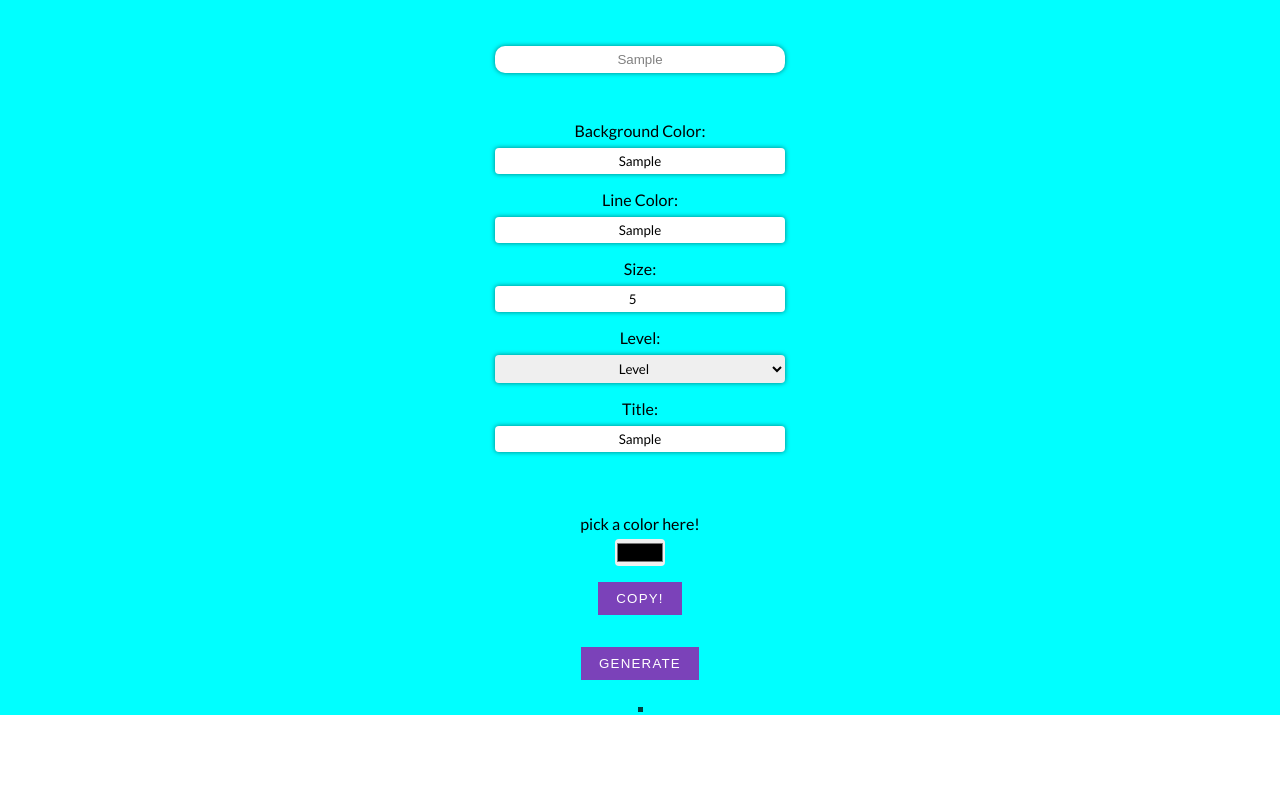
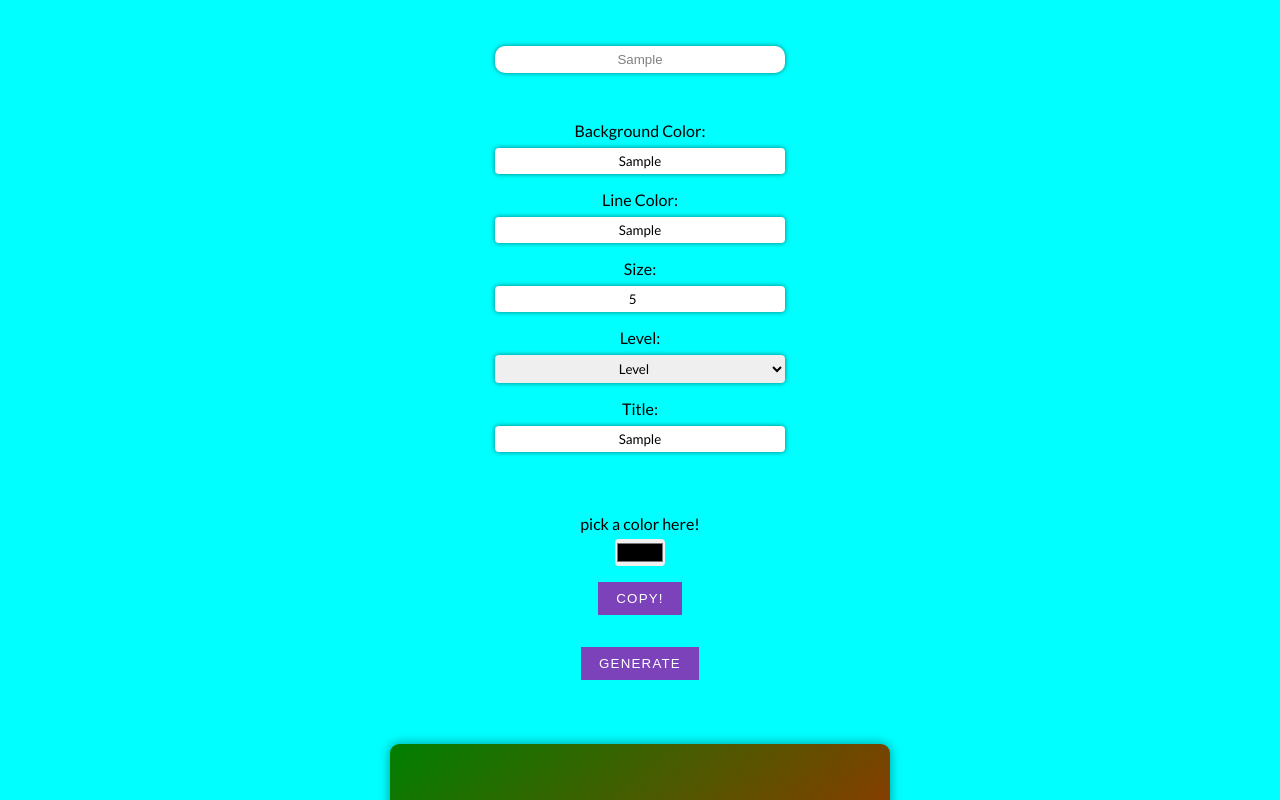
Before and after one commit to parham-mosadeq/qr-code-generator, a React (Create React App) app: page / in a window 1280 px wide. Both pictures are taken after typing "Sample", "Sample", "Sample", "5", "Sample" into the empty fields and a click on the button "GENERATE". Shown: the top 800 px of the page. Built offline with nearby package versions, Linux system fonts and the light colour scheme.

Commit message:
styles, commenting ,added grater func

```diff
--- a/src/components/Qrcode.js
+++ b/src/components/Qrcode.js
@@ -1,9 +1,15 @@
+import React from 'react';
+// qrcode
 import QRCode from 'react-qr-code';
-
-import React from 'react';
+// style
+import styles from '../styles/qrcode.module.css';
+// redux
 import { useSelector } from 'react-redux';
+// function
+import { isGreater } from '../functions/functions';
 
 const Qrcode = () => {
+  // reading states from store
   const sizeState = useSelector((state) => state.settingsReducer.sizeState);
   const titleState = useSelector((state) => state.settingsReducer.titleState);
   const valueState = useSelector((state) => state.settingsReducer.valueState);
@@ -16,20 +22,22 @@ const Qrcode = () => {
   );
 
   return (
-    <div>
-      <div>
+    <main className={styles.container}>
+      <article>
         {generate ? (
           <QRCode
-            size={+sizeState}
+          className={styles.QRCode}
+          // checking for max number
+            size={isGreater(+sizeState)}
+            // setting default values
             bgColor={bgColorState || '#fff'}
             fgColor={fgColorState || '#000'}
-            // style={{ height: 'auto', maxWidth: '100%', width: '100%' }}
             value={valueState}
             title={titleState}
           />
         ) : null}
-      </div>
-    </div>
+      </article>
+    </main>
   );
 };
 
--- a/src/functions/functions.js
+++ b/src/functions/functions.js
@@ -26,6 +26,14 @@ const notify = (txt, type) => {
   }
 };
 
+const isGreater = (num) => {
+  const maxNum = 250;
 
+  if (num > maxNum) {
+    return (num = maxNum);
+  }
 
-export { notify,   };
+  return num;
+};
+
+export { notify, isGreater };
--- /dev/null
+++ b/src/styles/qrcode.module.css
@@ -0,0 +1,17 @@
+.container {
+  width: 500px;
+  height: 500px;
+  margin: 3rem auto;
+  border-radius: 9px;
+  box-shadow: 0 0 12px rgba(0, 0, 0, 0.4);
+  display: flex;
+  align-items: center;
+  justify-content: center;
+  background: linear-gradient(140deg, green, red);
+}
+
+.QRCode {
+  box-shadow: 0 0 10px rgba(0, 0, 0, 0.5);
+  border-radius: 6px;
+  cursor: crosshair;
+}
```
Also changed, not shown: src/components/Settings.js (+8 -3 lines).
